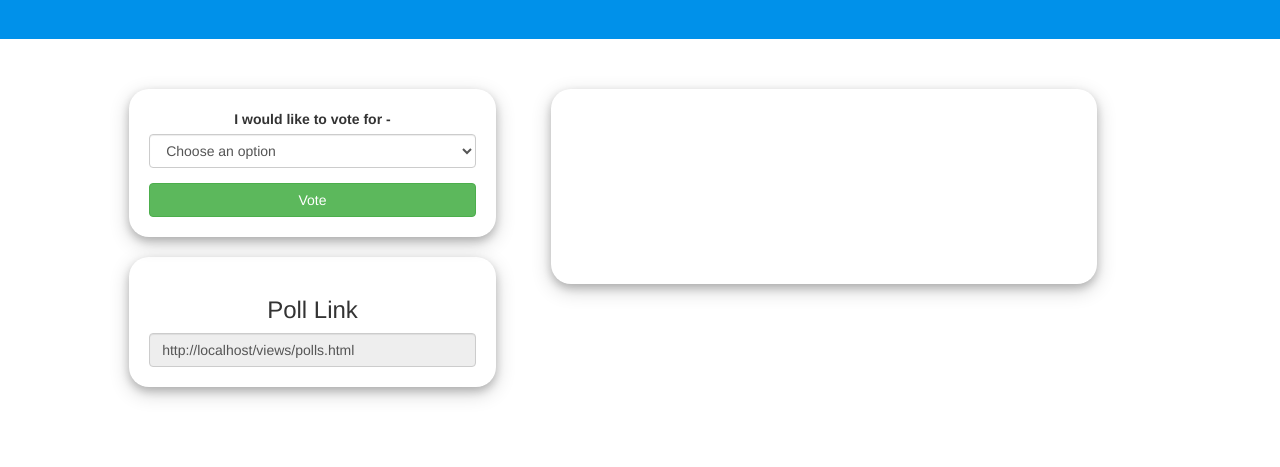
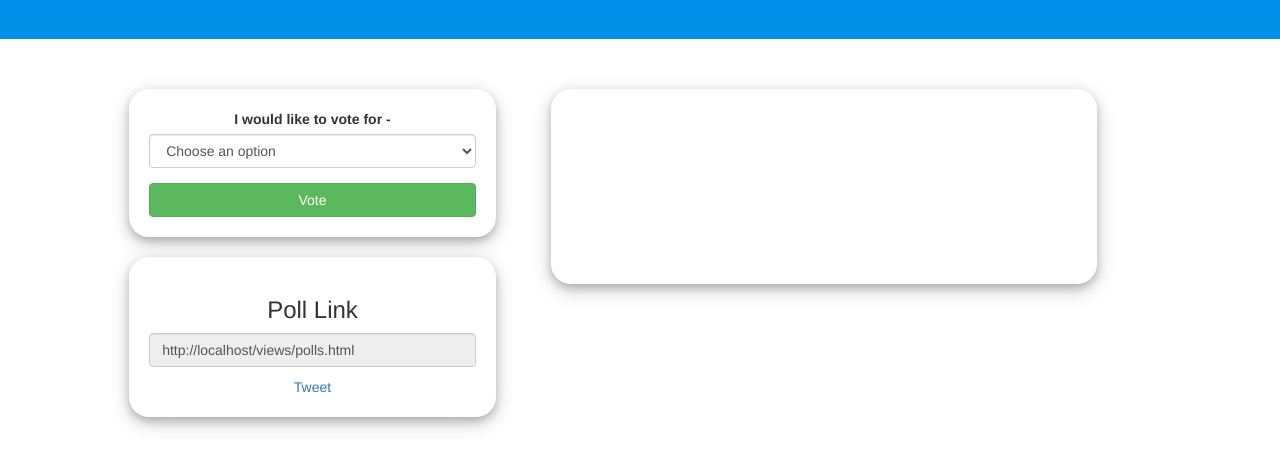
Before and after one commit to jay-thakur/Voting-Couch, a website: page views/polls.html in a window 1280 px wide. Shown: the part 57-524 px from the top of the page. Drawn offline with nearby package versions, Linux system fonts and the light colour scheme; no server answers.

Commit message:
added twitter sharing

```diff
--- a/views/polls.html
+++ b/views/polls.html
@@ -8,6 +8,7 @@
     <script src="https://ajax.googleapis.com/ajax/libs/jquery/3.2.0/jquery.min.js"></script>
     <script src="https://maxcdn.bootstrapcdn.com/bootstrap/3.3.7/js/bootstrap.min.js"></script>
     <script src="https://cdnjs.cloudflare.com/ajax/libs/Chart.js/2.5.0/Chart.min.js"></script>
+    <script async src="//platform.twitter.com/widgets.js" charset="utf-8"></script>
     <style media="screen">
       .jumbotron {
           background-color: #0091ea;
@@ -25,6 +26,10 @@
         padding-left: 20px;
         padding-right: 20px;
         box-shadow: 0 4px 8px 0 rgba(0, 0, 0, 0.2), 0 6px 20px 0 rgba(0, 0, 0, 0.19);
+      }
+
+      .share{
+        padding-top: 10px;
       }
     </style>
   </head>
@@ -55,11 +60,15 @@
 					        <button type="submit" id="voteBtn" class="btn btn-success btn-block">Vote</button>
 				        </form>
             </div>
-            <div id="pollLinkRow" class="pollDisplay text-center">
-                <h3>Poll Link</h3>
-
+            <div class="pollDisplay text-center">
+            	<div id="pollLinkRow">
+            		<h3>Poll Link</h3>
+            	</div>
+            	<div id="shareRow" class="share">
+            		<a href="https://twitter.com/share" class="twitter-share-button" data-size="large" data-text="Hey! Check out my mew poll here: " data-show-count="false">Tweet</a>
+            	</div>
             </div>
-        </div>
+          </div>
         <div class="col-xs-5 col-sm-5 col-sm-offset-1 pollDisplay text-center">
             <canvas id="myChart"></canvas>
         </div>
```
